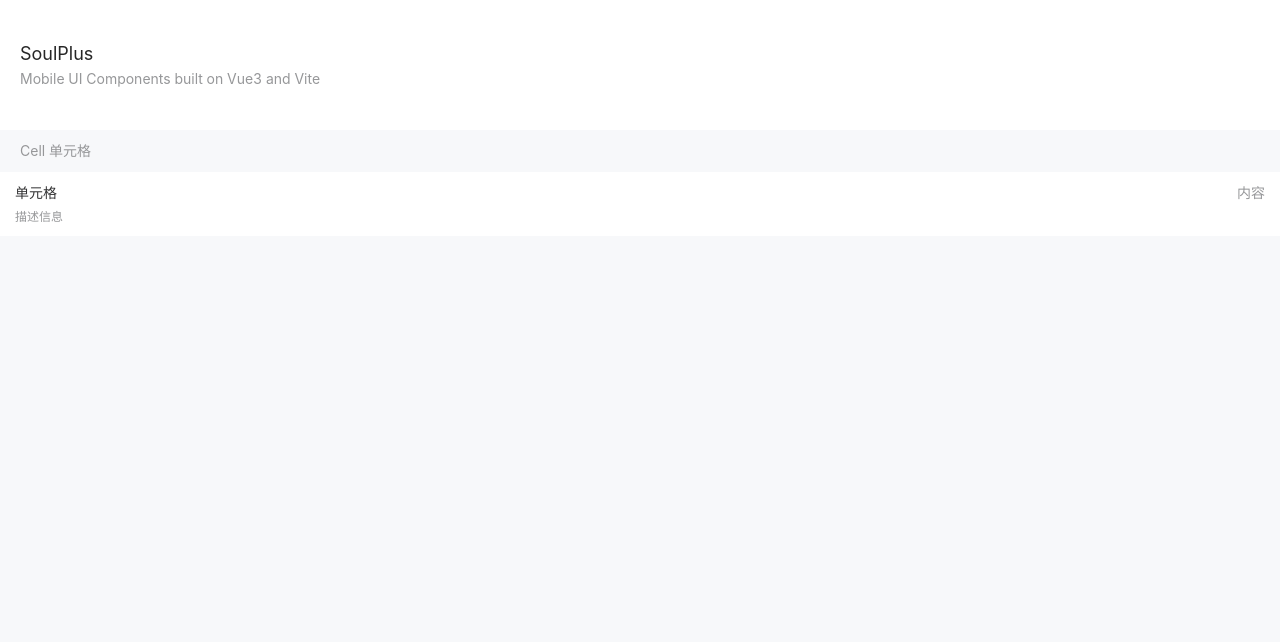
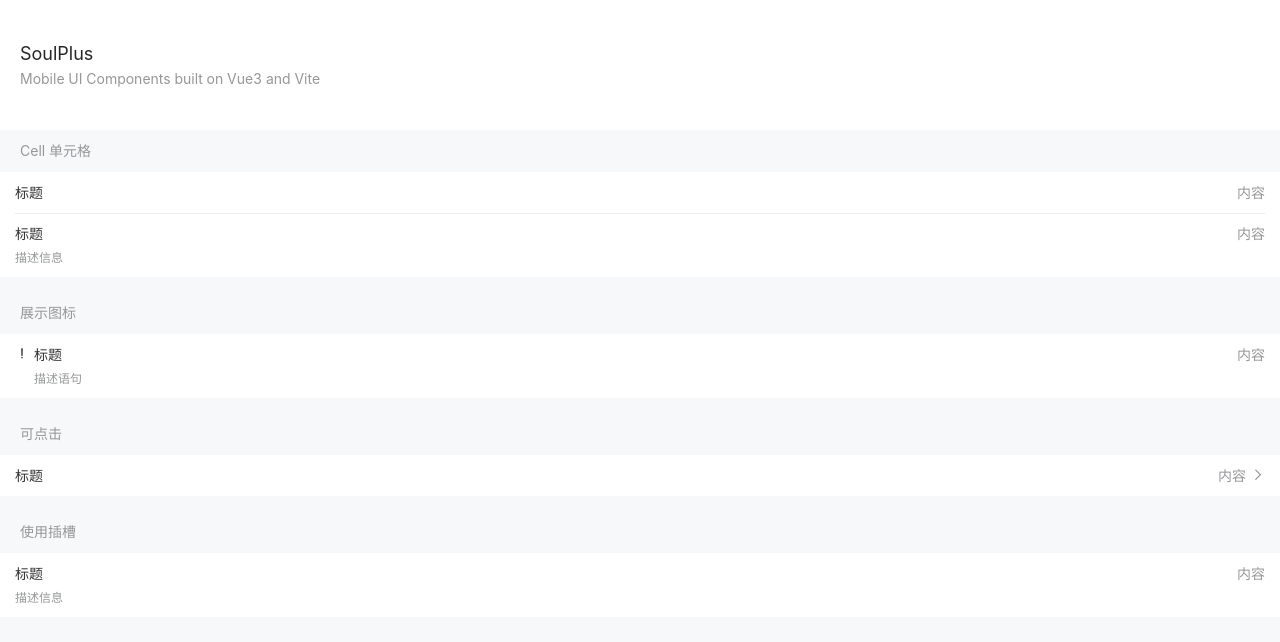
Before and after one commit to jsdawn/soul-plus, a Vue app: page /cell in a window 1280 px wide. Shown: the top 642 px of the page. Built offline with nearby package versions, Linux system fonts and the light colour scheme.

Commit message:
add cell

```diff
--- a/packages/Cell/SoCell.vue
+++ b/packages/Cell/SoCell.vue
@@ -1,14 +1,66 @@
 <template>
-  <div class="so-cell">
-    <div class="so-cell__title">
-      <span>单元格</span>
-      <div class="so-cell__label">描述信息</div>
+  <div
+    class="so-cell"
+    :class="{
+      'so-cell--center': props.center,
+      'so-cell--clickable': props.clickable
+    }"
+    @click="onClick"
+  >
+    <slot name="icon">
+      <SoIcon
+        class="so-cell__left-icon"
+        v-if="props.icon"
+        :classPrefix="props.iconPrefix"
+        :name="props.icon"
+      />
+    </slot>
+
+    <div class="so-cell__title" v-if="slots.title || props.title">
+      <slot name="title">
+        <span v-if="props.title">{{ props.title }}</span>
+      </slot>
+
+      <div class="so-cell__label" v-if="slots.label || props.label">
+        <slot name="label">{{ props.label }}</slot>
+      </div>
     </div>
 
-    <div class="so-cell__value">
-      <span>内容</span>
+    <div class="so-cell__value" v-if="slots.default || props.value">
+      <slot>
+        <span>{{ props.value }}</span>
+      </slot>
     </div>
+
+    <slot name="right-icon">
+      <SoIcon
+        class="so-cell__right-icon"
+        v-if="props.rightIcon"
+        :classPrefix="props.iconPrefix"
+        :name="props.rightIcon"
+      />
+    </slot>
   </div>
 </template>
 
-<script setup></script>
+<script setup>
+import { useSlots } from 'vue';
+import SoIcon from '../Icon';
+
+const props = defineProps({
+  title: String,
+  value: String,
+  label: String,
+  icon: String,
+  iconPrefix: String,
+  rightIcon: String,
+  center: Boolean,
+  clickable: Boolean
+});
+
+const emit = defineEmits(['click']);
+
+const slots = useSlots();
+
+const onClick = event => emit('click', event);
+</script>
--- a/packages/Icon/SoIcon.vue
+++ b/packages/Icon/SoIcon.vue
@@ -1,9 +1,6 @@
 <template>
   <i
-    :class="{
-      'so-icon': true,
-      [`so-icon-${props.name}`]: props.name
-    }"
+    :class="[classPreName, `${classPreName}-${props.name}`]"
     :style="{
       color: props.color,
       fontSize: props.size
@@ -12,9 +9,14 @@
 </template>
 
 <script setup>
+import { computed } from 'vue';
+
 const props = defineProps({
   name: String,
   color: String,
-  size: String
+  size: String,
+  classPrefix: String
 });
+
+const classPreName = computed(() => props.classPrefix || 'so-icon');
 </script>
--- a/packages/theme-chalk/src/cell.scss
+++ b/packages/theme-chalk/src/cell.scss
@@ -1,13 +1,44 @@
 @import './common/var.scss';
+@import './icon.scss';
+
+$cell-padding: 15px;
 
 .so-cell {
+  position: relative;
   display: flex;
+  align-items: flex-start;
   box-sizing: border-box;
   width: 100%;
-  padding: 10px 15px;
+  padding: 10px $cell-padding;
   color: $text-color;
   font-size: $font-size-md;
   line-height: 1.5;
+
+  & + & {
+    &::before {
+      content: ' ';
+      position: absolute;
+      top: 0;
+      left: $cell-padding;
+      right: $cell-padding;
+      border-top: 1px solid $border-color;
+    }
+  }
+
+  &--center {
+    align-items: center;
+  }
+
+  &--clickable {
+    cursor: pointer;
+    &:active {
+      background-color: $active-color;
+    }
+  }
+
+  &__left-icon {
+    margin-right: 5px;
+  }
 
   &__title {
     flex: 1;
@@ -26,4 +57,9 @@
     text-align: right;
     word-wrap: break-word;
   }
+
+  &__right-icon {
+    margin-left: 5px;
+    color: $text-secondary-color;
+  }
 }
--- a/src/pages/cell.vue
+++ b/src/pages/cell.vue
@@ -2,7 +2,27 @@
   <div class="page-cell">
     <h3 class="comp-title">Cell 单元格</h3>
     <div class="comp-wrap">
-      <so-cell></so-cell>
+      <so-cell title="标题" value="内容"></so-cell>
+      <so-cell title="标题" label="描述信息" value="内容"></so-cell>
+    </div>
+
+    <h3 class="comp-title">展示图标</h3>
+    <div class="comp-wrap">
+      <so-cell icon="fail" title="标题" label="描述语句" value="内容"></so-cell>
+    </div>
+
+    <h3 class="comp-title">可点击</h3>
+    <div class="comp-wrap">
+      <so-cell right-icon="arrow" title="标题" value="内容" clickable></so-cell>
+    </div>
+
+    <h3 class="comp-title">使用插槽</h3>
+    <div class="comp-wrap">
+      <so-cell>
+        <template #title>标题</template>
+        <template #label>描述信息</template>
+        内容
+      </so-cell>
     </div>
   </div>
 </template>
```
